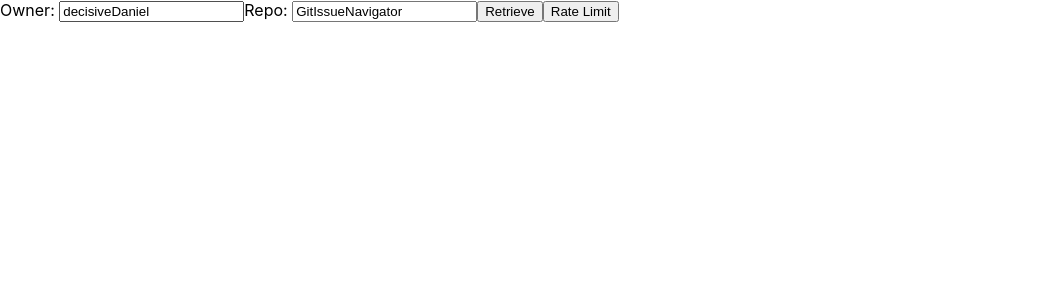
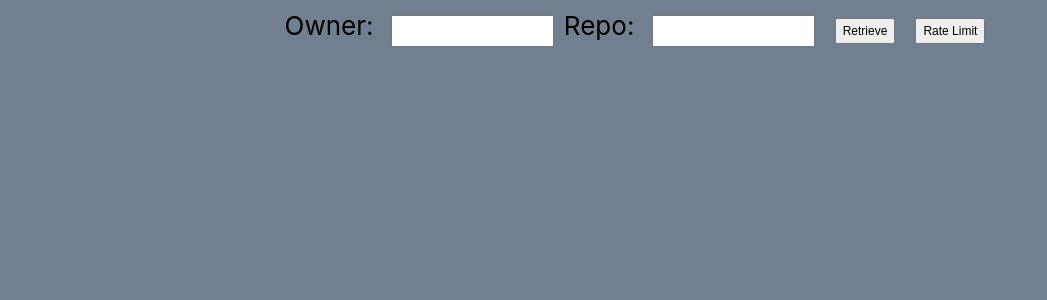
Before and after one commit to decisivedaniel/GitIssueNavigator, a React (Create React App) app: page / in a window 1280 px wide. Shown: the top 300 px of the page, without its empty margins (0-1047 px from the left). Built offline with nearby package versions, Linux system fonts and the light colour scheme.

Commit message:
Add style (#12)
* Add style to issueform

* Add style to comments

* IssueDetail style

* Final styles

* Remove Defaults

```diff
--- /dev/null
+++ b/src/InfoRetrival/IssueForm.css
@@ -0,0 +1,11 @@
+.IssueForm{
+    padding: 5px;
+    margin: auto;
+    width: fit-content;
+}
+
+.IssueForm input {
+    margin:10px;
+    height: calc(10px + 2vmin);
+    font-size: calc(4px + 1vmin);
+}
--- a/src/InfoRetrival/IssueForm.tsx
+++ b/src/InfoRetrival/IssueForm.tsx
@@ -1,5 +1,6 @@
 import React from 'react';
 import { getIssuesFromAPI, issuesResponse, getRateLimit } from './gitService';
+import './IssueForm.css'
 
 type State = {
     owner: string;
@@ -12,8 +13,8 @@ type IssueFormProps = {
 
 export class IssueForm extends React.Component<  IssueFormProps , State> {
     state = {
-        owner: "decisiveDaniel",
-        repo: "GitIssueNavigator"
+        owner: "",
+        repo: ""
     };
 
     onOwnerChange = (e: React.FormEvent<HTMLInputElement>): void => {
@@ -31,7 +32,7 @@ export class IssueForm extends React.Component<  IssueFormProps , State> {
     }
     render() {
         return (
-            <div>
+            <div className='IssueForm' >
                 <label>
                     Owner: <input type="text" name="owner" value={this.state.owner} onChange={this.onOwnerChange} />
                 </label>
--- /dev/null
+++ b/src/RepoIssues/Comment.css
@@ -0,0 +1,8 @@
+.Comment {
+    border-width: 5px;
+    border-radius: 2px;
+    background-color: gray;
+    border-style:solid;
+    margin:5px;
+
+}
--- a/src/RepoIssues/Comment.tsx
+++ b/src/RepoIssues/Comment.tsx
@@ -1,6 +1,7 @@
 import Markdown from "react-markdown";
 import { commentsResponse, commentResponse } from "../InfoRetrival/gitService"
 import Reactions from "./Reactions";
+import "./Comment.css"
 
 interface CommentsProps {
     comments: commentsResponse;
@@ -12,7 +13,7 @@ interface CommentProps {
 
 function Comment ({comment}:CommentProps) {
     return (
-        <div>
+        <div className="Comment">
             <Markdown>{comment.body}</Markdown>
             <Reactions reactions={comment.reactions} />
         </div>
@@ -22,10 +23,10 @@ function Comment ({comment}:CommentProps) {
 
 export default function Comments({comments}:CommentsProps) {
     return (
-        <div className="comment">
+        <div className="Comments">
             {comments.map((comment) =>
                 <Comment key={comment.id} comment={comment} />
-            )};
+            )}
         </div>
 
     )
--- /dev/null
+++ b/src/RepoIssues/IssueDetail.css
@@ -0,0 +1,7 @@
+.IssueDetail {
+    background-color: slategrey;
+    text-align: center;
+    font-size: calc(10px + 2vmin);
+    min-height: 100vh;
+    height:100%;
+}
--- a/src/RepoIssues/IssueDetail.tsx
+++ b/src/RepoIssues/IssueDetail.tsx
@@ -1,9 +1,10 @@
-import React, {Suspense, useState} from 'react';
-import { useLocation, Link, useNavigate } from 'react-router-dom';
+import React, {useState} from 'react';
+import { useLocation, Link } from 'react-router-dom';
 import { commentResponse, issueResponse, getComments } from '../InfoRetrival/gitService';
 import Markdown from 'react-markdown';
 import Reactions from './Reactions';
 import Comments from './Comment';
+import "./IssueDetail.css"
 
 export interface IssueState {
     issue:issueResponse;
@@ -12,21 +13,19 @@ export interface IssueState {
 export function IssueDetail() {
     const [comments, setComments] = useState(Array<commentResponse>);
     const issue:issueResponse = useLocation().state;
-    const navigate = useNavigate();
     const response = getComments(issue.comments_url);
     response.then((data) =>
         {if(data !== undefined){
             setComments(data);
         }});
     return (
-        <div>
-            <h1>{issue.title}</h1>
-            {issue.assignee !== undefined ? <h2>Assigned to {issue.assignee?.name}</h2> : null}
+        <div className="IssueDetail">
+            <h1>#{issue.number}: {issue.title}</h1>
+            {issue.assignee !== null ? <h2>Assigned to {issue.assignee?.name}</h2> : null}
             <Reactions reactions={issue.reactions}/>
             <Markdown>{issue.body}</Markdown>
             <Comments comments={comments}/>
-            <Link to={{pathname: "/"}}>return</Link>
-            <button onClick={()=> navigate(-1)}>Nav Return</button>
+            <Link to={{pathname: "/"}}>Return</Link>
         </div>
     );
 }
--- a/src/RepoIssues/IssueList.css
+++ b/src/RepoIssues/IssueList.css
@@ -0,0 +1,15 @@
+.IssueList {
+    background-color: slategrey;
+    text-align: center;
+    font-size: calc(10px + 2vmin);
+    min-height: 100vh;
+    height:100%;
+}
+
+.Issue {
+    border-width: 5px;
+    border-radius: 4px;
+    border-color:black;
+    border-style: solid;
+    margin: 5px;
+}
--- a/src/RepoIssues/IssueList.tsx
+++ b/src/RepoIssues/IssueList.tsx
@@ -2,6 +2,7 @@ import React, { useState, Suspense } from 'react';
 import { IssueForm } from '../InfoRetrival/IssueForm';
 import { issueResponse } from '../InfoRetrival/gitService';
 import { Link } from 'react-router-dom';
+import "./IssueList.css"
 
 interface IssueOverviewProps {
   issue: issueResponse;
@@ -20,11 +21,11 @@ export function IssueList() {
   const [list, setList] = useState(Array<issueResponse>);
 
   return (
-    <div className="List">
+    <div className="IssueList">
       <IssueForm setParent={setList} />
       <Suspense fallback={<p>Retrieving Information....</p>}>
         {list.map((entry) => (
-          <li key={entry.id.toString()}>
+          <li className='Issue' key={entry.id.toString()}>
             <IssueOverview issue={entry}/>
           </li>
         ))}
--- /dev/null
+++ b/src/RepoIssues/Reactions.css
@@ -0,0 +1,13 @@
+.Reactions {
+    display: inline-flex;
+    flex-direction: row;
+}
+
+.Reaction {
+    border-color: black;
+    border-width: 1dvb;
+    border-radius: 1dvb;
+    border-style: solid;
+    background-color: cornsilk;
+    margin: 10px;
+}
--- a/src/RepoIssues/Reactions.tsx
+++ b/src/RepoIssues/Reactions.tsx
@@ -1,5 +1,5 @@
-import React from 'react';
 import { reactionResponse } from "../InfoRetrival/gitService";
+import "./Reactions.css"
 
 const githubReactions = ["+1", "-1", "laugh", "confused", "heart", "hooray", "eyes", "rocket"] as const;
 type GitHubReaction = typeof githubReactions[number];
@@ -19,7 +19,7 @@ function ReactionUnit ({reaction, description}: ReactionUnitProps ) {
     }
     const reactionNumber = reaction[description]
     if (reactionNumber > 0) {
-        return (<div><p>{description}:{reactionNumber}</p></div>);
+        return (<div className="Reaction"><p>{description}:{reactionNumber}</p></div>);
     } else {
         return null;
     }
@@ -30,7 +30,7 @@ export default function Reactions ({reactions}:Readonly<ReactionsProps>) {
         return null;
     }
     return (
-        <div>
+        <div className="Reactions">
             {githubReactions.map((key) =>
                 <ReactionUnit key="{key}" reaction={reactions} description={key} />
             )}
```
